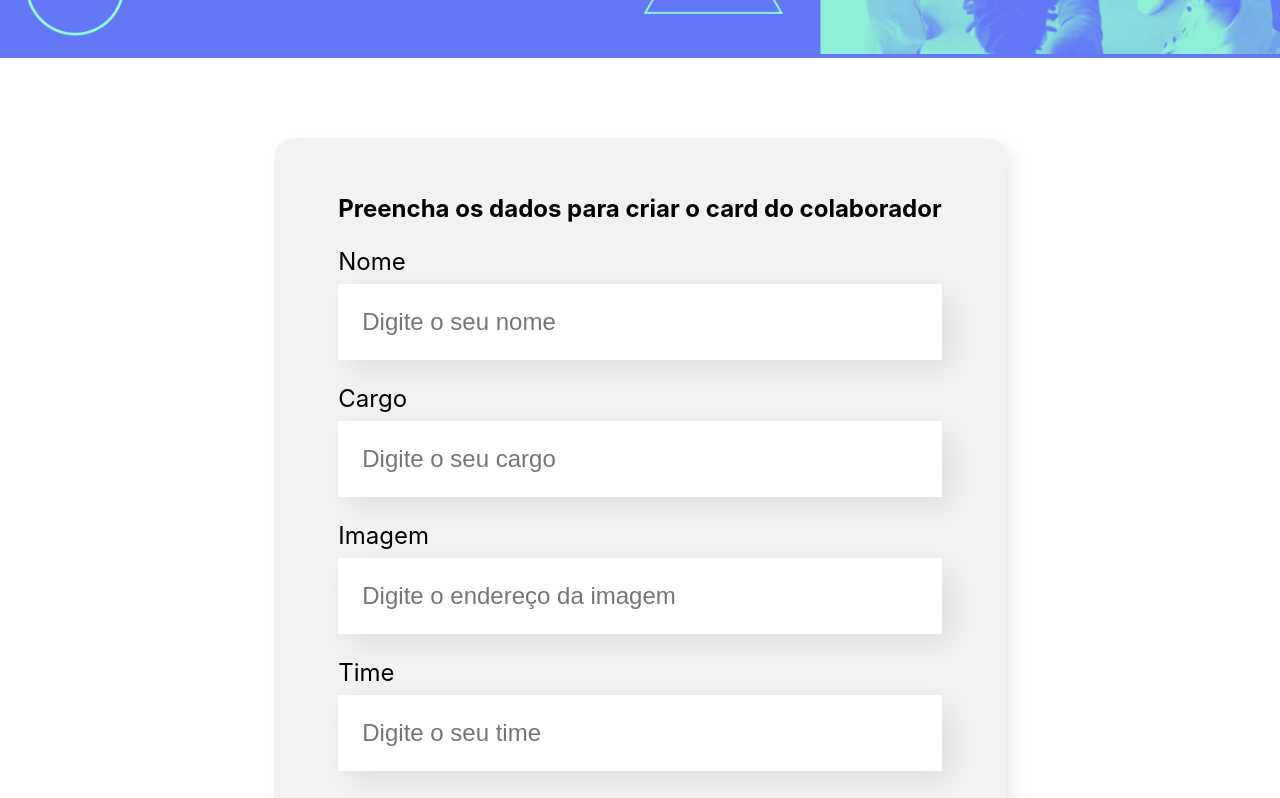
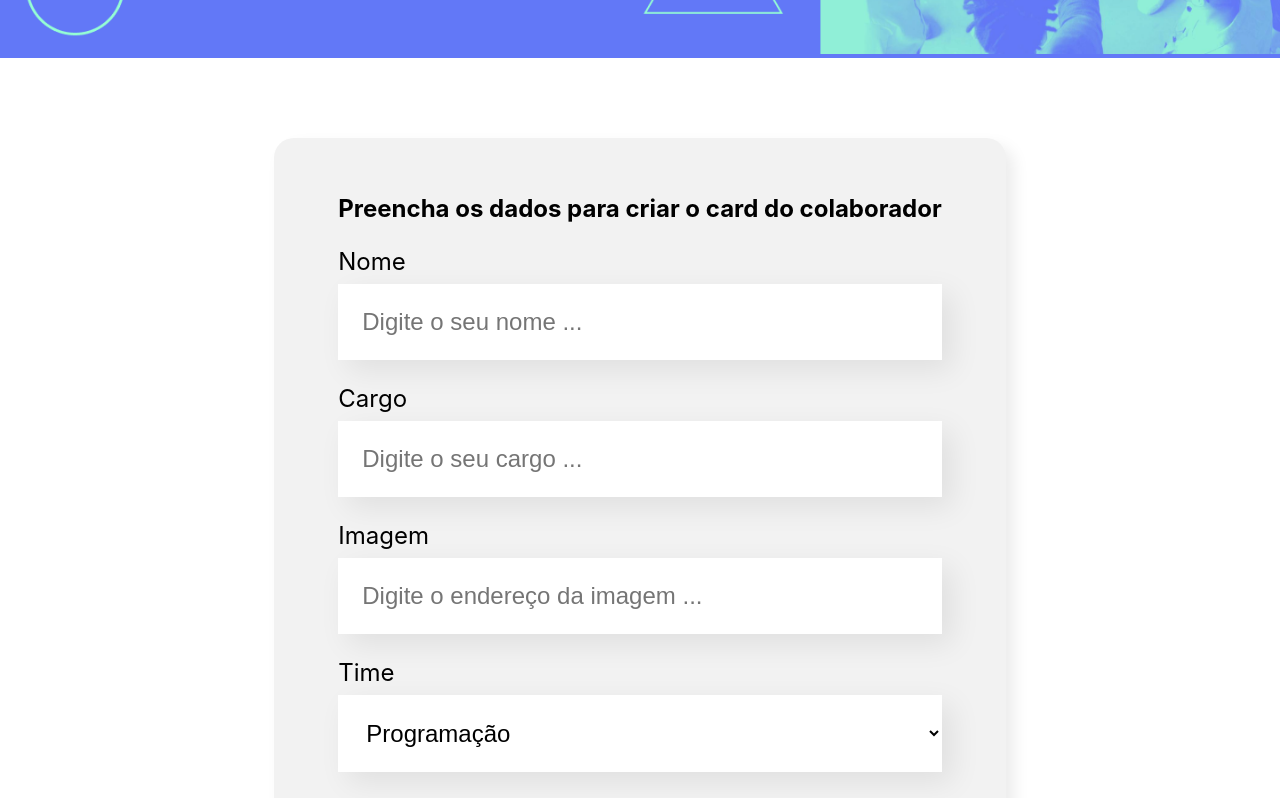
Before and after one commit to leonardorodriguess/Organo, a React (Create React App) app: page / in a window 1280 px wide. Shown: the part 440-1238 px from the top of the page. Built offline with nearby package versions, Linux system fonts and the light colour scheme.

Commit message:
Escutando eventos

```diff
--- a/src/componentes/CampoTexto/index.js
+++ b/src/componentes/CampoTexto/index.js
@@ -1,10 +1,12 @@
 import './CampoText.css'
 
 const CampoTexto = (props) =>{
+    const placeholder = `${props.placeholder} ...`
+
     return (
         <div className="campo-texto">
             <label>{props.label}</label>
-            <input placeholder={props.placeholder}/>
+            <input required={props.obrigatorio} placeholder={placeholder}/>
         </div>
     )
 }
--- a/src/componentes/Formulario/index.js
+++ b/src/componentes/Formulario/index.js
@@ -15,15 +15,19 @@
         'Inovação e Gestão'
     ]
 
+    const oaSalvar = (evento) => {
+        evento.preventDefault();
+        console.log('Form foi submetido');
+    }
+
     return (
         <section className="formulario">
-            <form>
+            <form onSubmit={oaSalvar}>
                 <h2>Preencha os dados para criar o card do colaborador</h2>
 
-                <CampoTexto label="Nome" placeholder = "Digite o seu nome"/>
-                <CampoTexto label="Cargo" placeholder = "Digite o seu cargo"/>
+                <CampoTexto obrigatorio = {true} label="Nome"  placeholder = "Digite o seu nome"/>
+                <CampoTexto obrigatorio = {true} label="Cargo" placeholder = "Digite o seu cargo"/>
                 <CampoTexto label="Imagem" placeholder = "Digite o endereço da imagem"/>
-                <CampoTexto label="Time" placeholder = "Digite o seu time"/>
                 <ListaSuspensa label = "Time" itens = {times}/>
                 <Botao>
                     Criar Card
```
